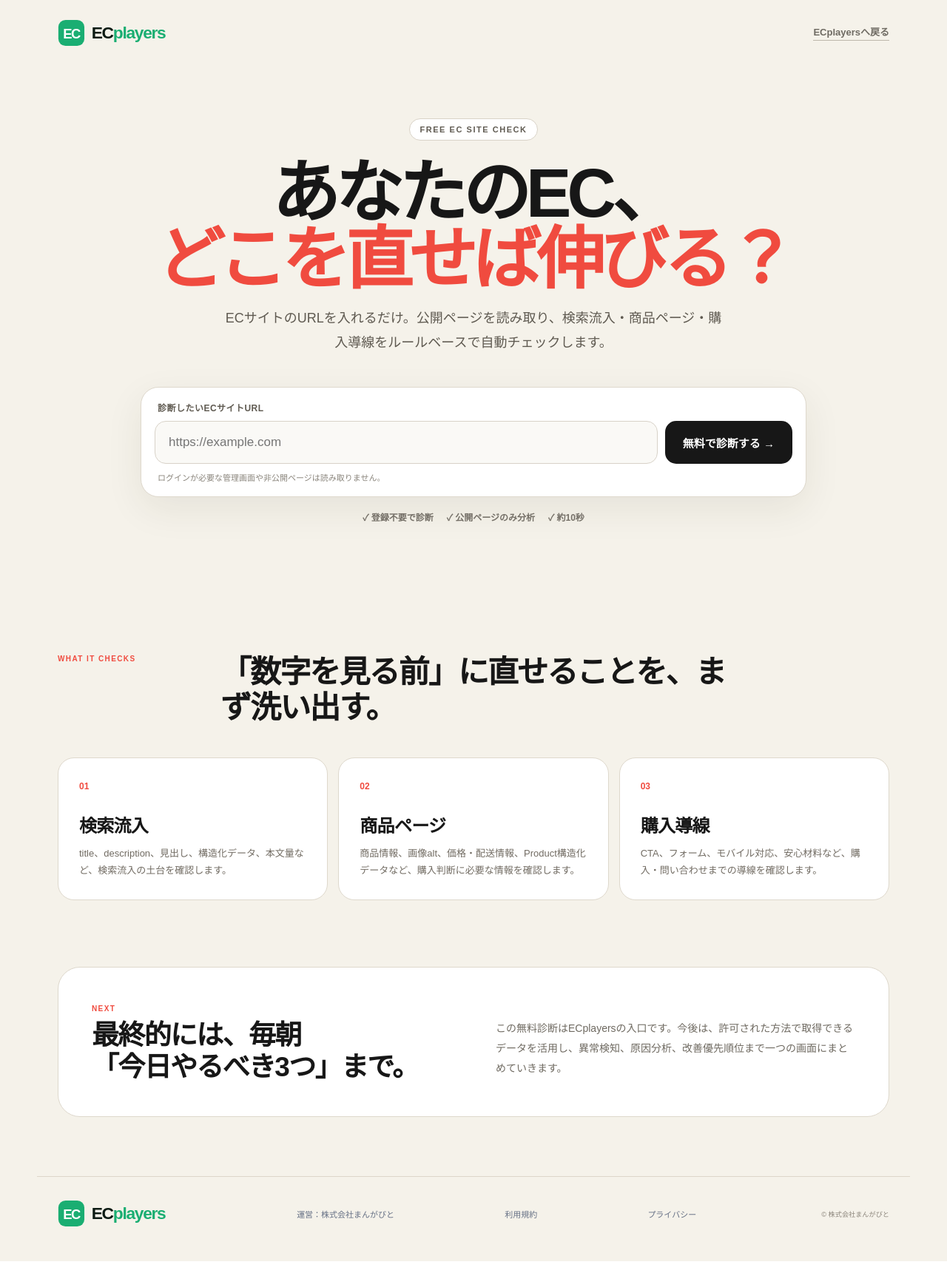
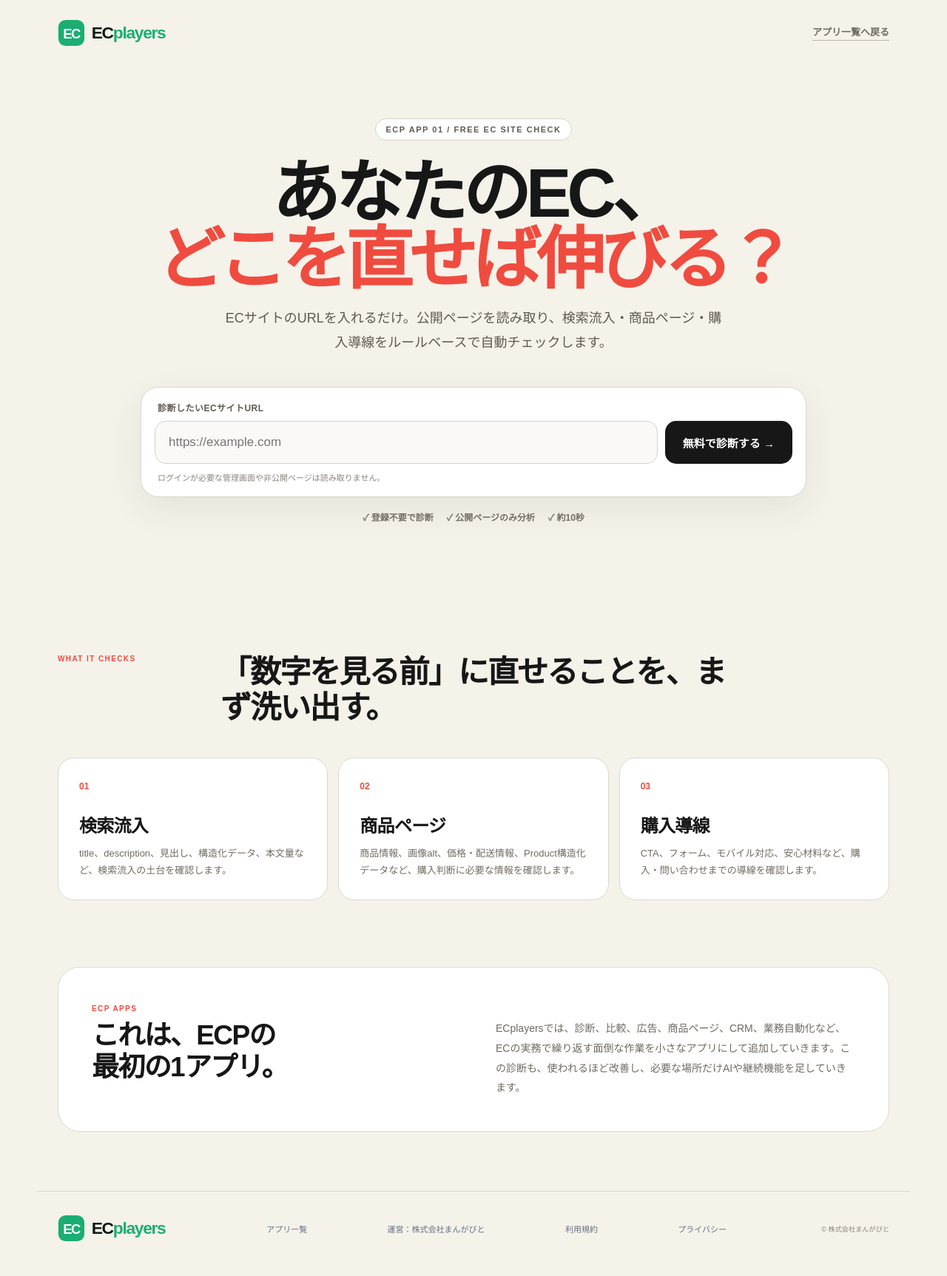
Before and after one commit to hrt14/ecplayers, a Next.js app: page /diagnosis in a window 1280 px wide. Shown: the whole page at 74% size. Built offline with nearby package versions, Linux system fonts and the light colour scheme.

Commit message:
Connect diagnosis page to ECP app platform

```diff
--- a/app/diagnosis/page.tsx
+++ b/app/diagnosis/page.tsx
@@ -12,11 +12,11 @@ export default function DiagnosisPage() {
     <main className={styles.page}>
       <header className={styles.header}>
         <a className={styles.brand} href="/">EC<span>players</span></a>
-        <a className={styles.back} href="/">ECplayersへ戻る</a>
+        <a className={styles.back} href="/#apps">アプリ一覧へ戻る</a>
       </header>
 
       <section className={styles.hero}>
-        <div className={styles.badge}>FREE EC SITE CHECK</div>
+        <div className={styles.badge}>ECP APP 01 / FREE EC SITE CHECK</div>
         <h1>あなたのEC、<br /><em>どこを直せば伸びる？</em></h1>
         <p className={styles.lead}>ECサイトのURLを入れるだけ。公開ページを読み取り、検索流入・商品ページ・購入導線をルールベースで自動チェックします。</p>
         <DiagnosisClient />
@@ -40,11 +40,11 @@ export default function DiagnosisPage() {
       </section>
 
       <section className={styles.roadmap}>
-        <div><span>NEXT</span><h2>最終的には、毎朝<br />「今日やるべき3つ」まで。</h2></div>
-        <p>この無料診断はECplayersの入口です。今後は、許可された方法で取得できるデータを活用し、異常検知、原因分析、改善優先順位まで一つの画面にまとめていきます。</p>
+        <div><span>ECP APPS</span><h2>これは、ECPの<br />最初の1アプリ。</h2></div>
+        <p>ECplayersでは、診断、比較、広告、商品ページ、CRM、業務自動化など、ECの実務で繰り返す面倒な作業を小さなアプリにして追加していきます。この診断も、使われるほど改善し、必要な場所だけAIや継続機能を足していきます。</p>
       </section>
 
-      <footer className={styles.footer}><a className={styles.brand} href="/">EC<span>players</span></a><a href="/company">運営：株式会社まんがびと</a><a href="/terms">利用規約</a><a href="/privacy">プライバシー</a><small>© 株式会社まんがびと</small></footer>
+      <footer className={styles.footer}><a className={styles.brand} href="/">EC<span>players</span></a><a href="/#apps">アプリ一覧</a><a href="/company">運営：株式会社まんがびと</a><a href="/terms">利用規約</a><a href="/privacy">プライバシー</a><small>© 株式会社まんがびと</small></footer>
     </main>
   )
 }
```
